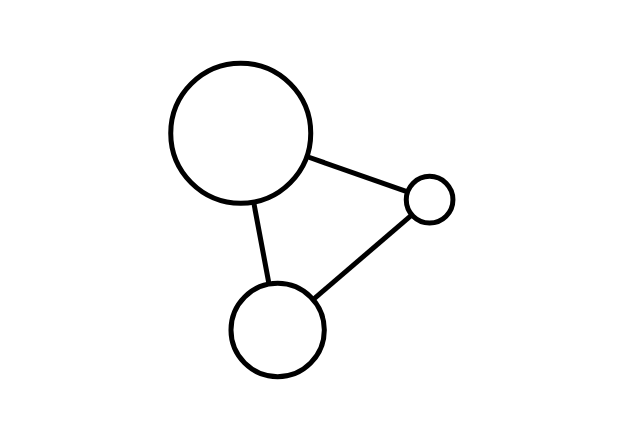
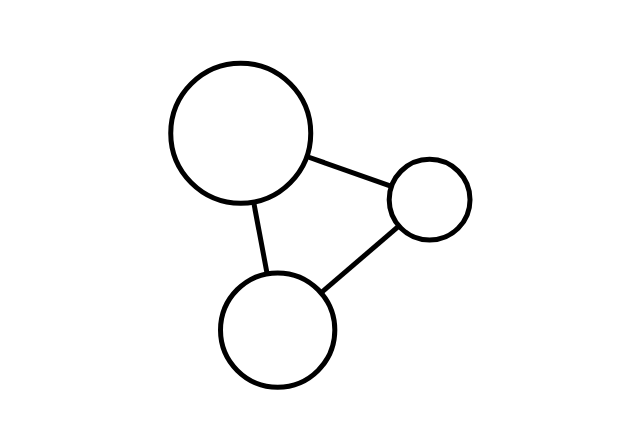
Before and after one commit to ryanscdavis/react-d3-graph, a React app: page / in a window 1280 px wide. Shown: the part 279-708 px from the top of the page, without its empty margins (184-824 px from the left). Built offline with nearby package versions, Linux system fonts and the light colour scheme.

Commit message:
Scale size with area

```diff
--- a/src/Graph.js
+++ b/src/Graph.js
@@ -34,9 +34,9 @@ const create = function (ref, nodes, links) {
         .force('link', fLink)
         .force('center', fCenter)
 
-    const radScale = d3.scaleLinear().domain([0, maxSize]).range([0, maxRad])
+    const radScale = d3.scaleLinear().domain([0, Math.sqrt(maxSize)]).range([0, maxRad])
 
-    nodes = nodes.map(n => Object.assign(n, { radius: radScale(n.size) }))
+    nodes = nodes.map(n => Object.assign(n, { radius: radScale(Math.sqrt(n.size)) }))
 
     svg.selectAll('circle').data(nodes).enter().append('circle')
         .attr('cx', d => d.x)
```
